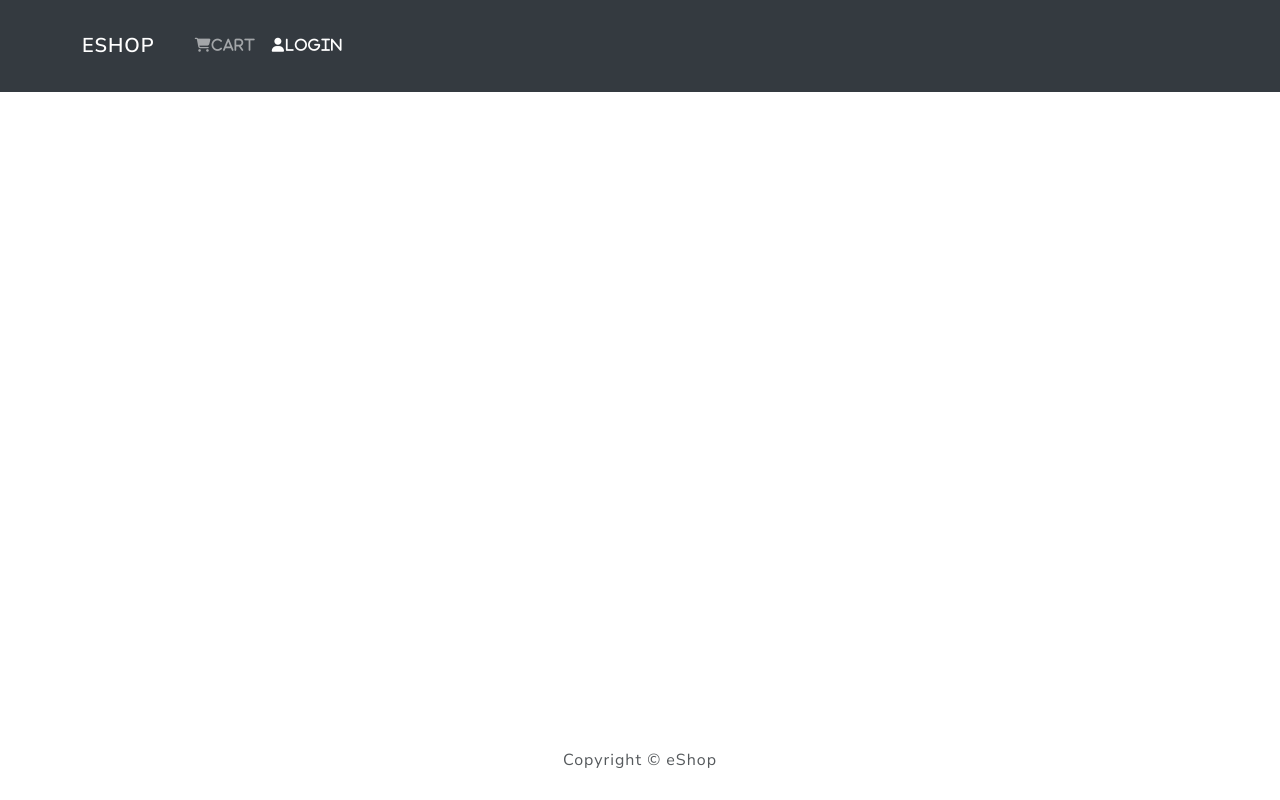
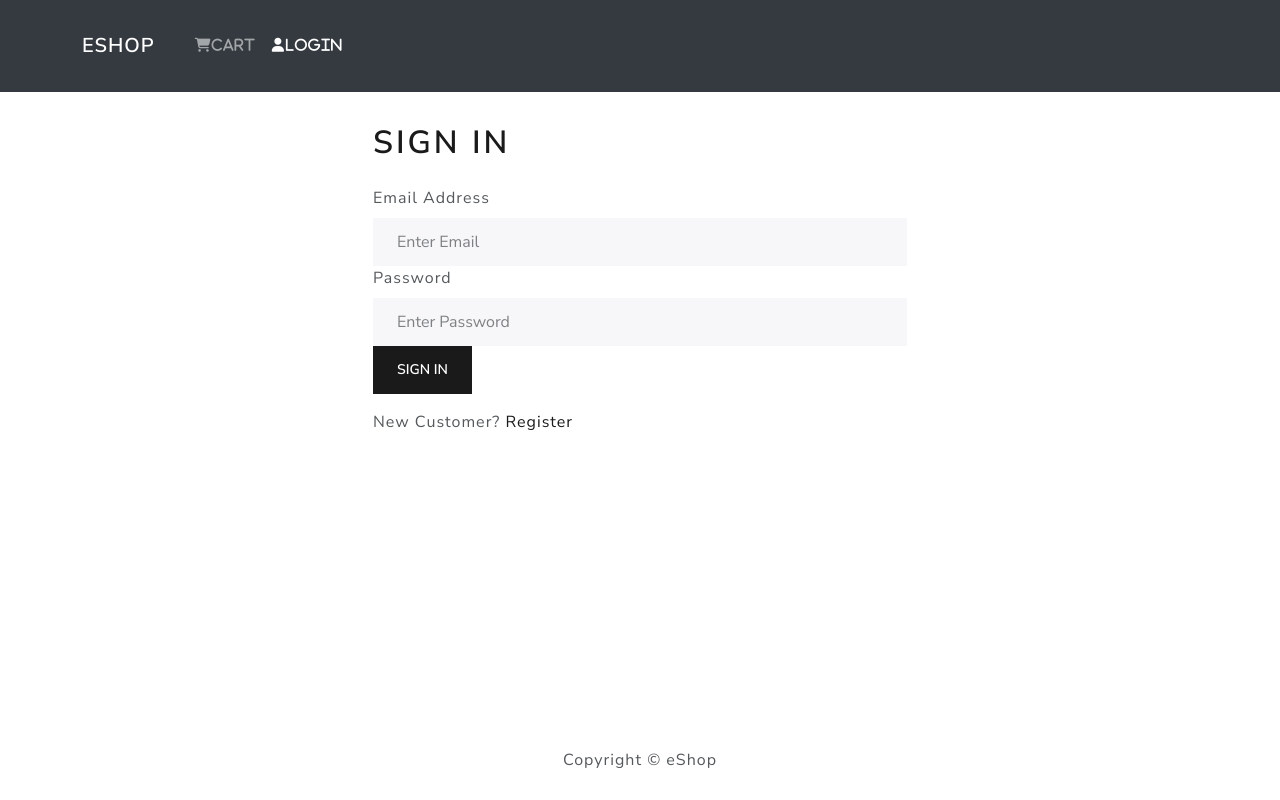
Before and after one commit to AleksKostadinov/ecommerce, a React (Create React App) app in the folder frontend/: page /login in a window 1280 px wide. Built offline with nearby package versions, Linux system fonts and the light colour scheme.

Commit message:
User Login screen and Functionality

```diff
--- a/frontend/src/App.js
+++ b/frontend/src/App.js
@@ -5,6 +5,7 @@
 import HomeScreen from './screens/HomeScreen';
 import ProductScreen from './screens/ProductScreen';
 import CartScreen from './screens/CartScreen';
+import LoginScreen from './screens/LoginScreen';
 
 function App() {
   return (
@@ -14,6 +15,7 @@
             <Container>
                 <Routes>
                     <Route path='/' element={< HomeScreen />} exact />
+                    <Route path='/login' element={< LoginScreen />} />
                     <Route path='/product/:id' element={< ProductScreen />} />
                     <Route path='/cart/:id?' element={< CartScreen />} />
                 </Routes>
--- a/frontend/src/actions/userActions.js
+++ b/frontend/src/actions/userActions.js
@@ -2,9 +2,8 @@
 import {
     USER_LOGIN_REQUEST,
     USER_LOGIN_SUCCESS,
-    USER_LOGIN_FAIL,
-    USER_LOGOUT,
-} from "./userConstants";
+    USER_LOGIN_FAIL
+} from "../constants/userConstants";
 
 export const login = (email, password) => async (dispatch) => {
     try {
--- /dev/null
+++ b/frontend/src/components/FormContainer.js
@@ -0,0 +1,16 @@
+import React from "react";
+import { Container, Row, Col } from "react-bootstrap";
+
+const FormContainer = ({children}) => {
+    return (
+        <Container>
+            <Row className="justify-content-md-center">
+                <Col xs={12} md={6}>
+                    {children}
+                </Col>
+            </Row>
+        </Container>
+    );
+};
+
+export default FormContainer;
--- /dev/null
+++ b/frontend/src/screens/LoginScreen.js
@@ -0,0 +1,81 @@
+import React, { useState, useEffect } from "react";
+import { Link, useLocation, useNavigate } from "react-router-dom";
+import { Form, Button, Row, Col } from "react-bootstrap";
+import { useDispatch, useSelector } from "react-redux";
+import Loader from "../components/Loader";
+import Message from "../components/Message";
+import { login } from "../actions/userActions";
+import FormContainer from "../components/FormContainer";
+
+const LoginScreen = () => {
+    const [email, setEmail] = useState("");
+    const [password, setPassword] = useState("");
+
+    const dispatch = useDispatch()
+
+    const location = useLocation();
+    const navigate = useNavigate();
+    const redirect = location.search ? location.search.split('=')[1] : '/'
+
+    const userLogin = useSelector(state => state.userLogin)
+    const {error, loading, userInfo} = userLogin
+
+    useEffect(() => {
+        if (userInfo) {
+            navigate(redirect)
+        }
+    }, [navigate, userInfo, redirect])
+
+    const submitHandler = (e) => {
+        e.preventDefault();
+        dispatch(login(email, password))
+    }
+
+    return (
+        <FormContainer>
+            <h1>Sign In</h1>
+            {error && <Message variant='danger'>{error}</Message>}
+            {loading && <Loader />}
+            <Form onSubmit={submitHandler}>
+                <Form.Group controlId='email'>
+                    <Form.Label>Email Address</Form.Label>
+                    <Form.Control
+                        type='email'
+                        placeholder='Enter Email'
+                        value={email}
+                        onChange={((e) => setEmail(e.target.value))}
+                    >
+                    </Form.Control>
+                </Form.Group>
+
+                <Form.Group controlId='password'>
+                    <Form.Label>Password</Form.Label>
+                    <Form.Control
+                        type='password'
+                        placeholder='Enter Password'
+                        value={password}
+                        onChange={((e) => setPassword(e.target.value))}
+                    >
+                    </Form.Control>
+                </Form.Group>
+
+                <Button type='submit' variant='primary'>
+                    Sign In
+                </Button>
+            </Form>
+
+            <Row className="py-3">
+                <Col>
+                    New Customer? <Link to={redirect
+                        ? `/register?redirect=${redirect}`
+                        : 'register'}>
+                        Register
+                    </Link>
+                </Col>
+            </Row>
+
+        </FormContainer>
+    );
+};
+
+export default LoginScreen;
```
